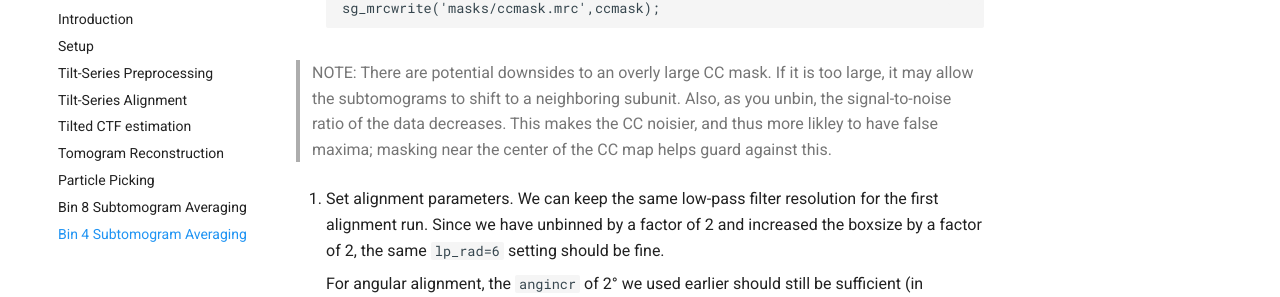
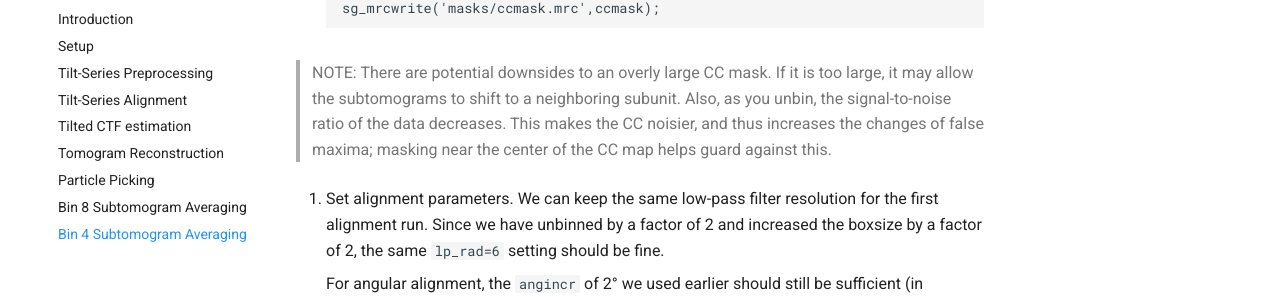
Before and after one commit to wan-lab-vanderbilt/subtomo-tutorials, an MkDocs documentation site: the page built from docs/hiv/bin4.md, in a window 1280 px wide and 900 px high, scrolled down 1504 px. Shown: the part 197-494 px from the top of the window. Built offline with MkDocs 1.6.1 and Material for MkDocs 9.7.7, drawn with Linux system fonts in a browser that asks for light colours.

Commit message:
Update bin4.md

```diff
--- a/docs/hiv/bin4.md
+++ b/docs/hiv/bin4.md
@@ -63,7 +63,7 @@ Arguably, a sphere with a 2 pixel radius should be sufficient to account for the
    >NOTE: There are potential downsides to an overly large CC mask.
    >If it is too large, it may allow the subtomograms to shift to a neighboring subunit.
    >Also, as you unbin, the signal-to-noise ratio of the data decreases.
-   >This makes the CC noisier, and thus more likley to have false maxima; masking near the center of the CC map helps guard against this.
+   >This makes the CC noisier, and thus increases the changes of false maxima; masking near the center of the CC map helps guard against this.
 
 1. Set alignment parameters.
 We can keep the same low-pass filter resolution for the first alignment run.
```
